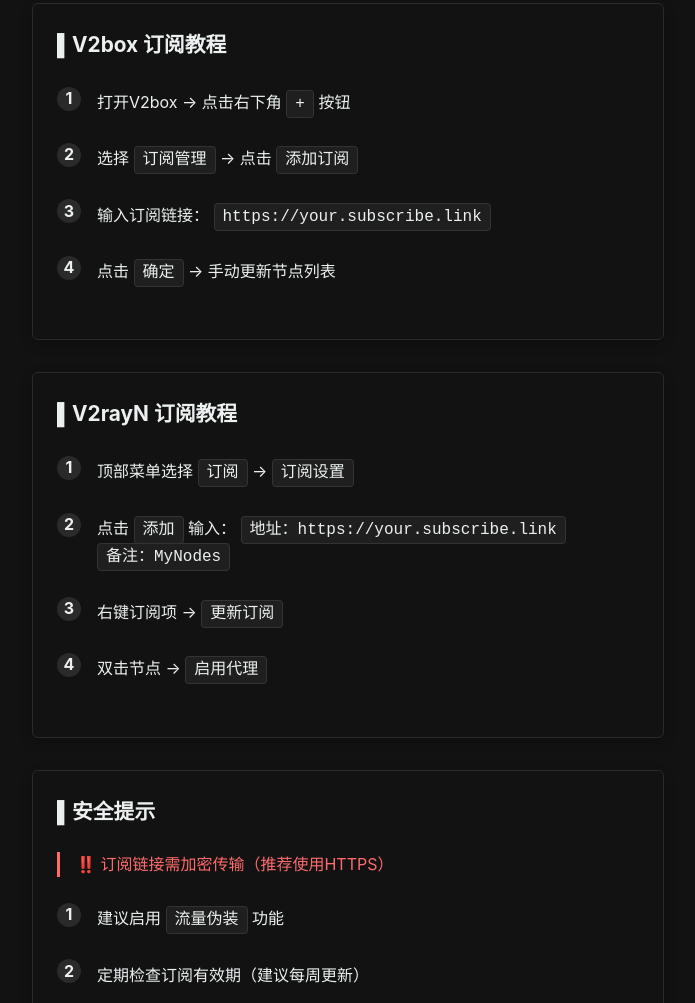
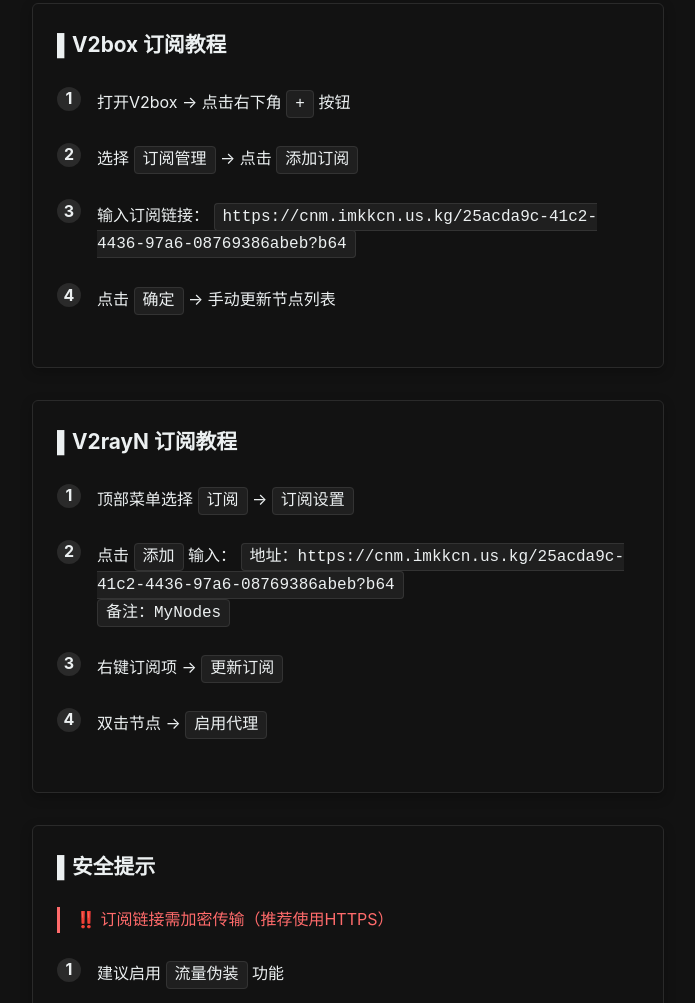
Before and after one commit to imkkcn/imkkcn.github.io, a plain HTML site: page tz.html in a window 1280 px wide. Shown: the part 4120-5123 px from the top of the page, without its empty margins (292-987 px from the left). Drawn offline with Linux system fonts and the light colour scheme.

Commit message:
Update tz.html

```diff
--- a/tz.html
+++ b/tz.html
@@ -736,7 +736,7 @@
                 <div class="step">打开V2box → 点击右下角 <code>+</code> 按钮</div>
                 <div class="step">选择 <code>订阅管理</code> → 点击 <code>添加订阅</code></div>
                 <div class="step">输入订阅链接：
-                    <code>https://your.subscribe.link</code>
+                    <code>https://cnm.imkkcn.us.kg/25acda9c-41c2-4436-97a6-08769386abeb?b64</code>
                 </div>
                 <div class="step">点击 <code>确定</code> → 手动更新节点列表</div>
             </div>
@@ -746,7 +746,7 @@
                 <h2>V2rayN 订阅教程</h2>
                 <div class="step">顶部菜单选择 <code>订阅</code> → <code>订阅设置</code></div>
                 <div class="step">点击 <code>添加</code> 输入：
-                    <code>地址：https://your.subscribe.link</code><br>
+                    <code>地址：https://cnm.imkkcn.us.kg/25acda9c-41c2-4436-97a6-08769386abeb?b64</code><br>
                     <code>备注：MyNodes</code>
                 </div>
                 <div class="step">右键订阅项 → <code>更新订阅</code></div>
```
